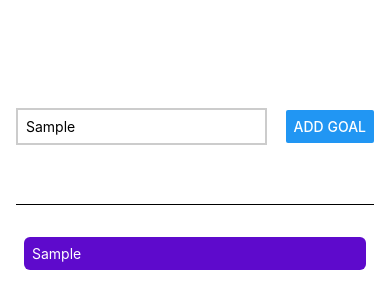
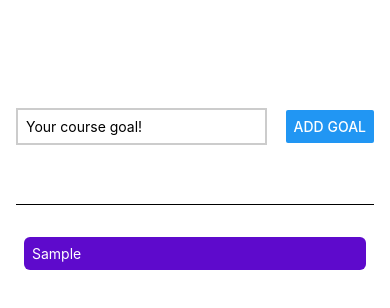
Before and after one commit to vanessamald/RNCourse, a React Native app: screen / in a window 390 px wide. Both pictures are taken after typing "Sample" into the empty fields and a click on the button "ADD GOAL". Shown: the top 308 px of the page. Built offline with nearby package versions, Linux system fonts and the light colour scheme.

Commit message:
splitting components into smaller ones and using props

```diff
--- a/App.js
+++ b/App.js
@@ -1,39 +1,30 @@
 import { useState } from 'react';
-import { StyleSheet, Text, View, Button, TextInput, ScrollView, FlatList } from 'react-native';
+import { StyleSheet, View, FlatList } from 'react-native';
+import GoalItem from './components/GoalItem';
+import GoalInput from './components/GoalInput';
 
 export default function App() {
-  // entered goal
-  const [ enteredGoalText, setEnteredGoalText ] = useState('');
+
   // array of goals
   const [ courseGoals, setCourseGoals ] = useState([]);
 
-  // function to handle text input
-  function goalInput(enteredText) {
-    setEnteredGoalText(enteredText);
-  };
+
 
   //function to handle button press
-  function addGoal() {
+  function addGoal(enteredGoalText) {
     // if your new state depends on the previous state use a function (better practice)
-    setCourseGoals((currentCourseGoals) => [...courseGoals, {id: Math.random().toString(), text: enteredGoalText}]);
+    setCourseGoals((currentCourseGoals) => [...currentCourseGoals, {id: Math.random().toString(), text: enteredGoalText}]);
   };
 
   return (
     <View style={styles.appContainer}>
-      <View style={styles.inputContainer}>
-        <TextInput style={styles.textInput} placeholder='Your course goal!' onChangeText={goalInput}/>
-        <Button title='Add Goal' onPress={addGoal}></Button>
-      </View>
+      <GoalInput onAddGoal={addGoal}/>
       <View style={styles.goalsContainer}>
         <FlatList
           // FlatList optimizes scrolling by only rendering what is required (Lazy Loading)
           data={courseGoals}
           renderItem={(itemData) => {
-          return (
-            <View style={styles.goalItem}>
-              <Text style={styles.goalText}>{itemData.item.text}</Text>
-            </View>
-          )
+          return <GoalItem text={itemData.item.text}/>
         }}
         // get unique key for each goal
         keyExtractor={(item, index) => {
@@ -53,32 +44,7 @@ const styles = StyleSheet.create({
     paddingTop: 50,
     paddingHorizontal: 16
   },
-  inputContainer: {
-    flex: 1,
-    flexDirection: 'row',
-    justifyContent: 'space-between',
-    alignItems: 'center',
-    marginBottom: 24,
-    borderBottomWidth: 1,
-    borderBottomColor: 'black'
-  },
-  textInput: {
-    borderWidth: 2,
-    borderColor: '#cccccc',
-    width: '70%',
-    marginRight: 8,
-    padding: 8
-  },
   goalsContainer: {
     flex: 4
-  },
-  goalItem: {
-    margin: 8,
-    padding: 8,
-    borderRadius: 6,
-    backgroundColor: '#5e0acc',
-  },
-  goalText: {
-    color: 'white'
   }
 });
--- /dev/null
+++ b/components/GoalInput.js
@@ -0,0 +1,46 @@
+import { useState } from 'react';
+import { View, Button, TextInput, StyleSheet } from 'react-native';
+
+function GoalInput(props) {
+    // entered goal
+    const [ enteredGoalText, setEnteredGoalText ] = useState('');
+
+    // function to handle text input
+    function goalInputHandler(enteredText) {
+        setEnteredGoalText(enteredText);
+    };
+
+    function addGoalHandler() {
+        props.onAddGoal(enteredGoalText);
+        // clear input
+        setEnteredGoalText('');
+    }
+
+    return (
+        <View style={styles.inputContainer}>
+            <TextInput style={styles.textInput} placeholder='Your course goal!' onChangeText={goalInputHandler} value={enteredGoalText}/>
+            <Button title='Add Goal' onPress={addGoalHandler}></Button>
+        </View>
+    );
+}
+
+export default GoalInput;
+
+const styles = StyleSheet.create({
+    inputContainer: {
+        flex: 1,
+        flexDirection: 'row',
+        justifyContent: 'space-between',
+        alignItems: 'center',
+        marginBottom: 24,
+        borderBottomWidth: 1,
+        borderBottomColor: 'black'
+    },
+    textInput: {
+        borderWidth: 2,
+        borderColor: '#cccccc',
+        width: '70%',
+        marginRight: 8,
+        padding: 8
+    },
+});
--- /dev/null
+++ b/components/GoalItem.js
@@ -0,0 +1,24 @@
+import { StyleSheet, View, Text, Pressable } from 'react-native';
+
+function GoalItem(props) {
+    return (
+
+        <View style={styles.goalItem}>
+            <Text style={styles.goalText}>{props.text}</Text>
+        </View>
+    );
+}
+
+export default GoalItem;
+
+const styles = StyleSheet.create({
+    goalItem: {
+        margin: 8,
+        padding: 8,
+        borderRadius: 6,
+        backgroundColor: '#5e0acc',
+    },
+    goalText: {
+        color: 'white'
+    }
+});
```
